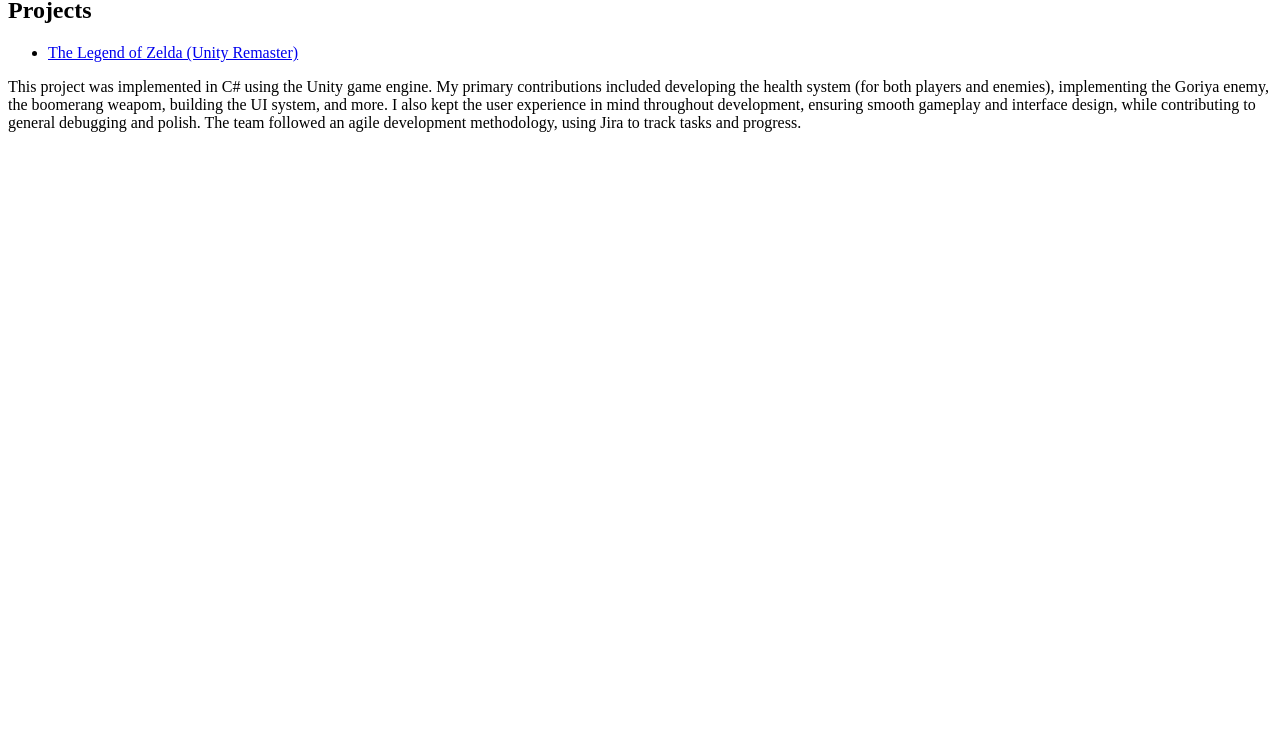
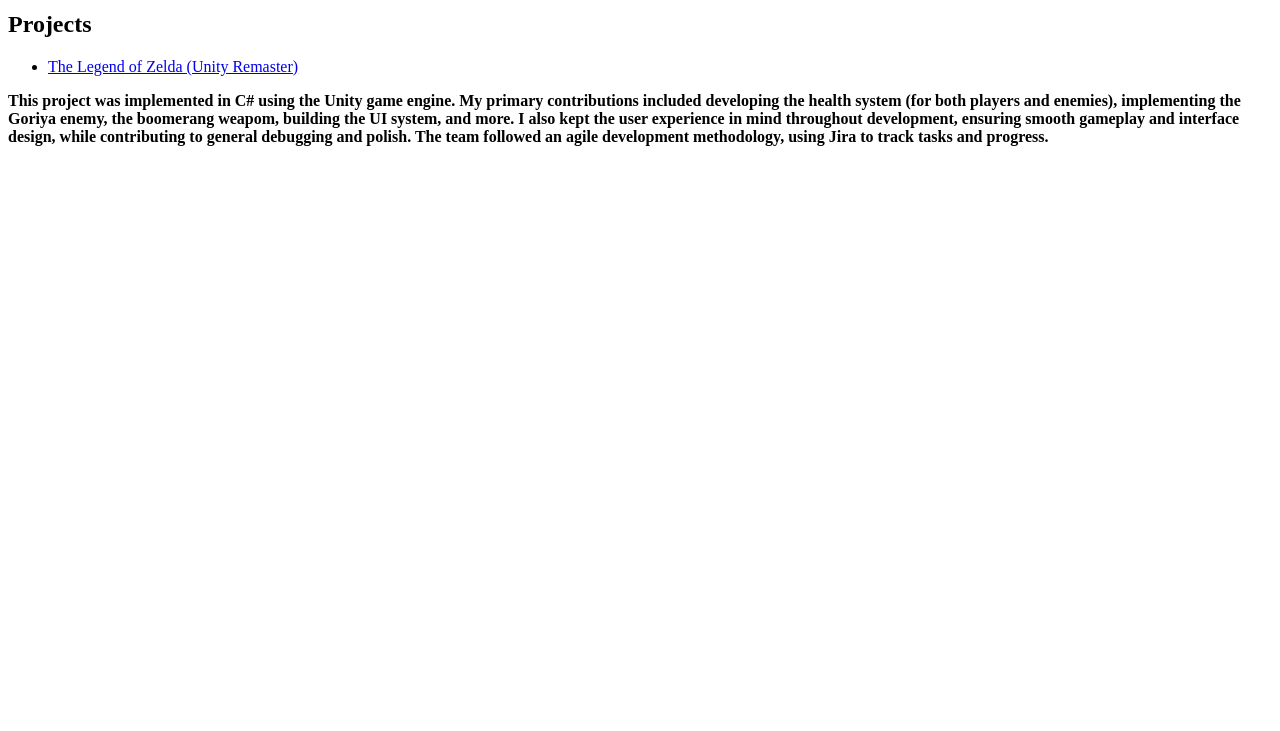
Before and after one commit to Adamvalade/Adamvalade.github.io, a plain HTML site: page index.html in a window 1280 px wide. Shown: the part 69-800 px from the top of the page. Drawn offline with Linux system fonts and the light colour scheme.

Commit message:
494 project portfolio 2

```diff
--- a/index.html
+++ b/index.html
@@ -383,7 +383,8 @@
 </body>
 
 </html> -->
-<html>
+<!DOCTYPE html>
+<html lang="en">
 
 <!-- TODO: Replace Mr. Miyamoto's name with yours -->
 <h1>The Portfolio of Adam Valade</h1>
@@ -396,11 +397,13 @@
 </ul>
 
 <p>
+  <strong>
   This project was implemented in C# using the Unity game engine. My primary contributions included
   developing the health system (for both players and enemies), implementing the Goriya enemy,
   the boomerang weapom, building the UI system, and more. I also kept the user experience
   in mind throughout development, ensuring smooth gameplay and interface design,
   while contributing to general debugging and polish. The team followed an agile development
   methodology, using Jira to track tasks and progress.
+  </strong>
 </p>
 </html>
```
